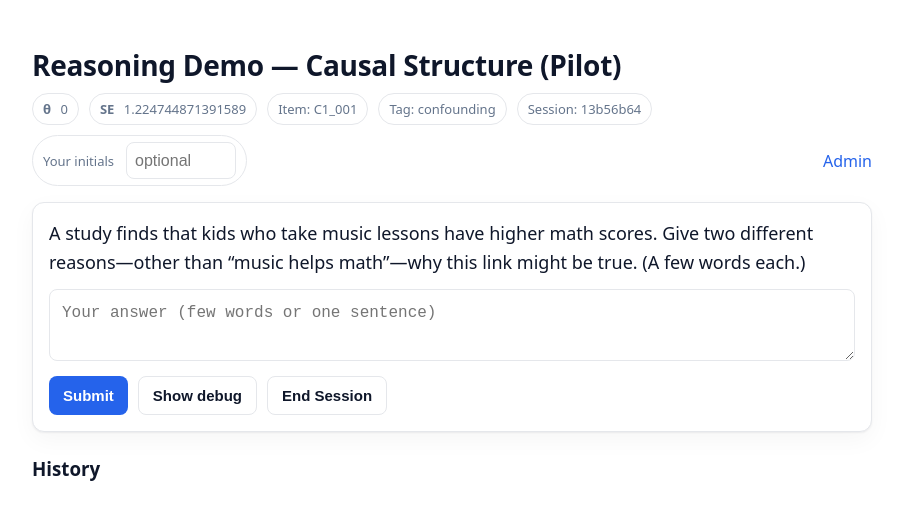
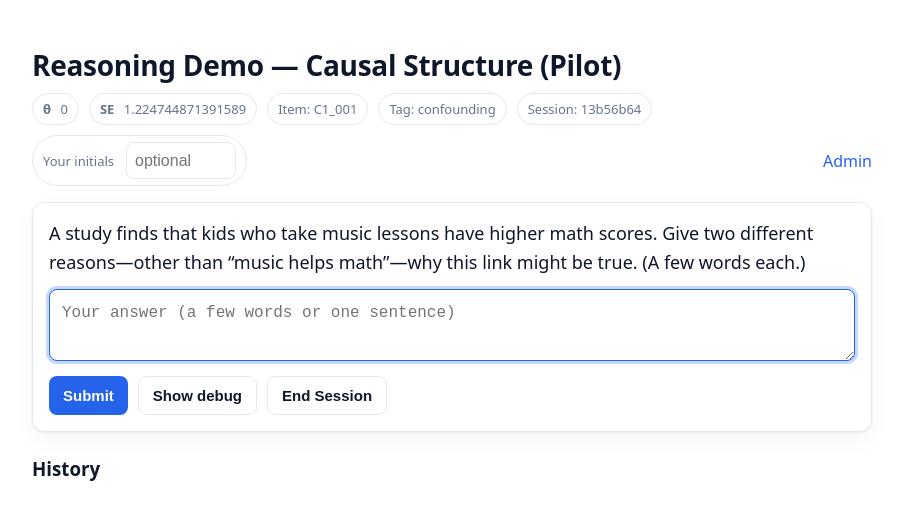
Before and after one commit to reasonbetter/demo, a Next.js app: page / in a window 1280 px wide. Shown: the top 520 px of the page, without its empty margins (188-1091 px from the left). Built offline with nearby package versions, Linux system fonts and the light colour scheme.

Commit message:
Update index.js

```diff
--- a/pages/index.js
+++ b/pages/index.js
@@ -248,8 +248,9 @@ export default function Home() {
               className="textarea"
               value={input}
               onChange={(e) => setInput(e.target.value)}
-              placeholder="Your answer (few words or one sentence)"
+              placeholder="Your answer (a few words or one sentence)"
               rows={2}
+              autoFocus
             />
             <div className="row" style={{ marginTop: 10 }}>
               <button type="submit" className="btn" disabled={pending}>Submit</button>
```
